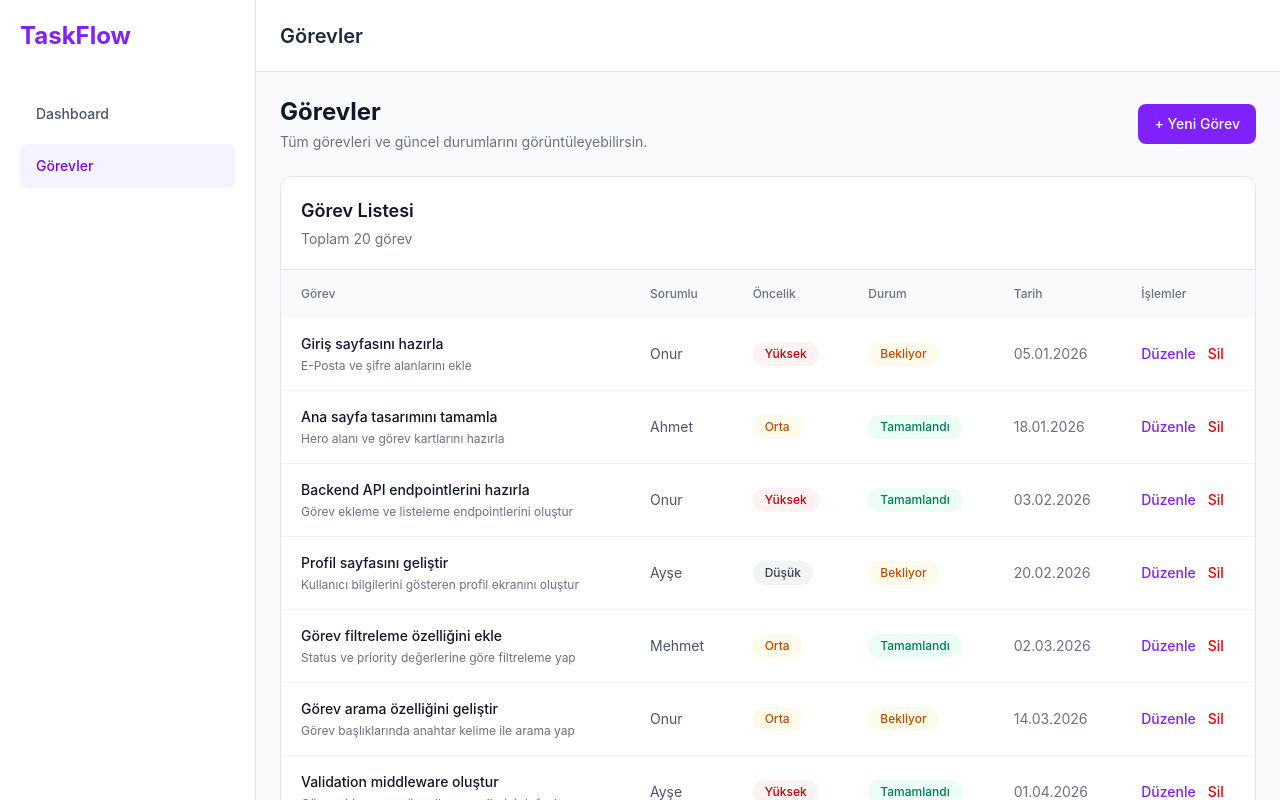
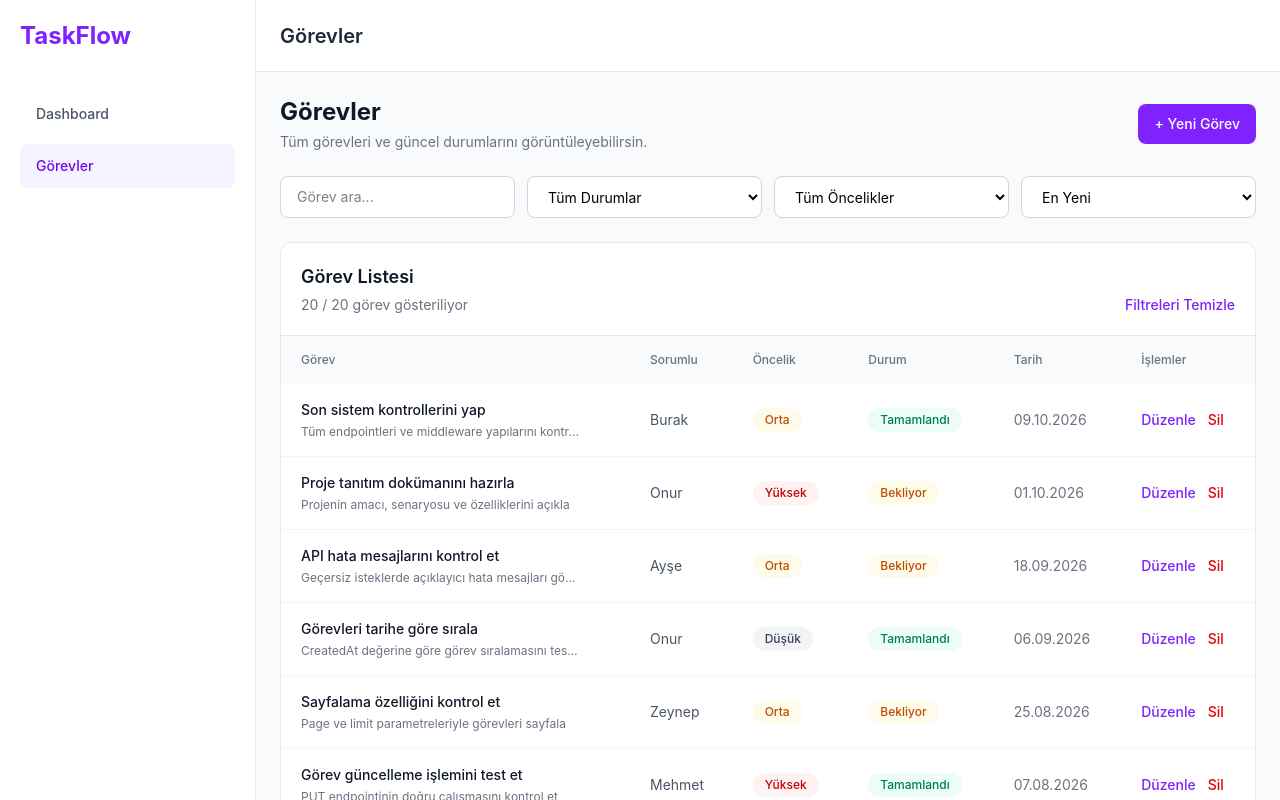
Before and after one commit to onuraydinoglu/taskflow-frontend, a React (Vite) app: page /tasks in a window 1280 px wide. Shown: the top 800 px of the page. Built offline with nearby package versions, Linux system fonts and the light colour scheme.

Commit message:
feat: görev arama filtreleme ve sıralama

```diff
--- a/src/pages/Tasks.jsx
+++ b/src/pages/Tasks.jsx
@@ -16,6 +16,10 @@ const priorityColors = {
 function Tasks({ tasks, onAddTask, onUpdateTask, onDeleteTask }) {
   const [isModalOpen, setIsModalOpen] = useState(false);
   const [selectedTask, setSelectedTask] = useState(null);
+  const [search, setSearch] = useState("");
+  const [statusFilter, setStatusFilter] = useState("all");
+  const [priorityFilter, setPriorityFilter] = useState("all");
+  const [sortOrder, setSortOrder] = useState("newest");
 
   const handleAdd = () => {
     setSelectedTask(null);
@@ -45,6 +49,31 @@ function Tasks({ tasks, onAddTask, onUpdateTask, onDeleteTask }) {
     }
   };
 
+  const filteredTasks = tasks
+    .filter((task) =>
+      task.title
+        .toLocaleLowerCase("tr-TR")
+        .includes(search.trim().toLocaleLowerCase("tr-TR")),
+    )
+    .filter((task) =>
+      statusFilter === "all" ? true : task.status === statusFilter,
+    )
+    .filter((task) =>
+      priorityFilter === "all" ? true : task.priority === priorityFilter,
+    )
+    .sort((a, b) =>
+      sortOrder === "newest"
+        ? new Date(b.createdAt) - new Date(a.createdAt)
+        : new Date(a.createdAt) - new Date(b.createdAt),
+    );
+
+  const clearFilters = () => {
+    setSearch("");
+    setStatusFilter("all");
+    setPriorityFilter("all");
+    setSortOrder("newest");
+  };
+
   return (
     <div className="space-y-6">
       <div className="flex flex-wrap items-center justify-between gap-4">
@@ -64,12 +93,67 @@ function Tasks({ tasks, onAddTask, onUpdateTask, onDeleteTask }) {
         </button>
       </div>
 
+      <div className="grid grid-cols-1 gap-3 sm:grid-cols-2 lg:grid-cols-4">
+        <input
+          type="text"
+          value={search}
+          onChange={(event) => setSearch(event.target.value)}
+          placeholder="Görev ara..."
+          aria-label="Görev ara"
+          className="rounded-lg border border-gray-300 bg-white px-4 py-2.5 text-sm outline-none focus:border-violet-500"
+        />
+
+        <select
+          value={statusFilter}
+          onChange={(event) => setStatusFilter(event.target.value)}
+          aria-label="Duruma göre filtrele"
+          className="rounded-lg border border-gray-300 bg-white px-4 py-2.5 text-sm outline-none focus:border-violet-500"
+        >
+          <option value="all">Tüm Durumlar</option>
+          <option value="pending">Bekliyor</option>
+          <option value="completed">Tamamlandı</option>
+        </select>
+
+        <select
+          value={priorityFilter}
+          onChange={(event) => setPriorityFilter(event.target.value)}
+          aria-label="Önceliğe göre filtrele"
+          className="rounded-lg border border-gray-300 bg-white px-4 py-2.5 text-sm outline-none focus:border-violet-500"
+        >
+          <option value="all">Tüm Öncelikler</option>
+          <option value="low">Düşük</option>
+          <option value="medium">Orta</option>
+          <option value="high">Yüksek</option>
+        </select>
+
+        <select
+          value={sortOrder}
+          onChange={(event) => setSortOrder(event.target.value)}
+          aria-label="Tarihe göre sırala"
+          className="rounded-lg border border-gray-300 bg-white px-4 py-2.5 text-sm outline-none focus:border-violet-500"
+        >
+          <option value="newest">En Yeni</option>
+          <option value="oldest">En Eski</option>
+        </select>
+      </div>
+
       <section className="overflow-hidden rounded-xl border border-gray-200 bg-white">
         <div className="border-b border-gray-200 p-5">
           <h2 className="text-lg font-semibold text-gray-900">Görev Listesi</h2>
-          <p className="mt-1 text-sm text-gray-500">
-            Toplam {tasks.length} görev
-          </p>
+
+          <div className="mt-1 flex flex-wrap items-center justify-between gap-3">
+            <p className="text-sm text-gray-500">
+              {filteredTasks.length} / {tasks.length} görev gösteriliyor
+            </p>
+
+            <button
+              type="button"
+              onClick={clearFilters}
+              className="text-sm font-medium text-violet-600 hover:text-violet-700"
+            >
+              Filtreleri Temizle
+            </button>
+          </div>
         </div>
 
         <div className="overflow-x-auto">
@@ -86,7 +170,7 @@ function Tasks({ tasks, onAddTask, onUpdateTask, onDeleteTask }) {
             </thead>
 
             <tbody className="divide-y divide-gray-100">
-              {tasks.map((task) => (
+              {filteredTasks.map((task) => (
                 <tr key={task.id} className="transition hover:bg-gray-50">
                   <td className="px-5 py-4">
                     <p className="font-medium text-gray-900">{task.title}</p>
@@ -146,9 +230,11 @@ function Tasks({ tasks, onAddTask, onUpdateTask, onDeleteTask }) {
           </table>
         </div>
 
-        {tasks.length === 0 && (
+        {filteredTasks.length === 0 && (
           <div className="p-10 text-center text-sm text-gray-500">
-            Henüz görev bulunmuyor.
+            {tasks.length === 0
+              ? "Henüz görev bulunmuyor."
+              : "Aramanıza uygun görev bulunamadı."}
           </div>
         )}
       </section>
```
